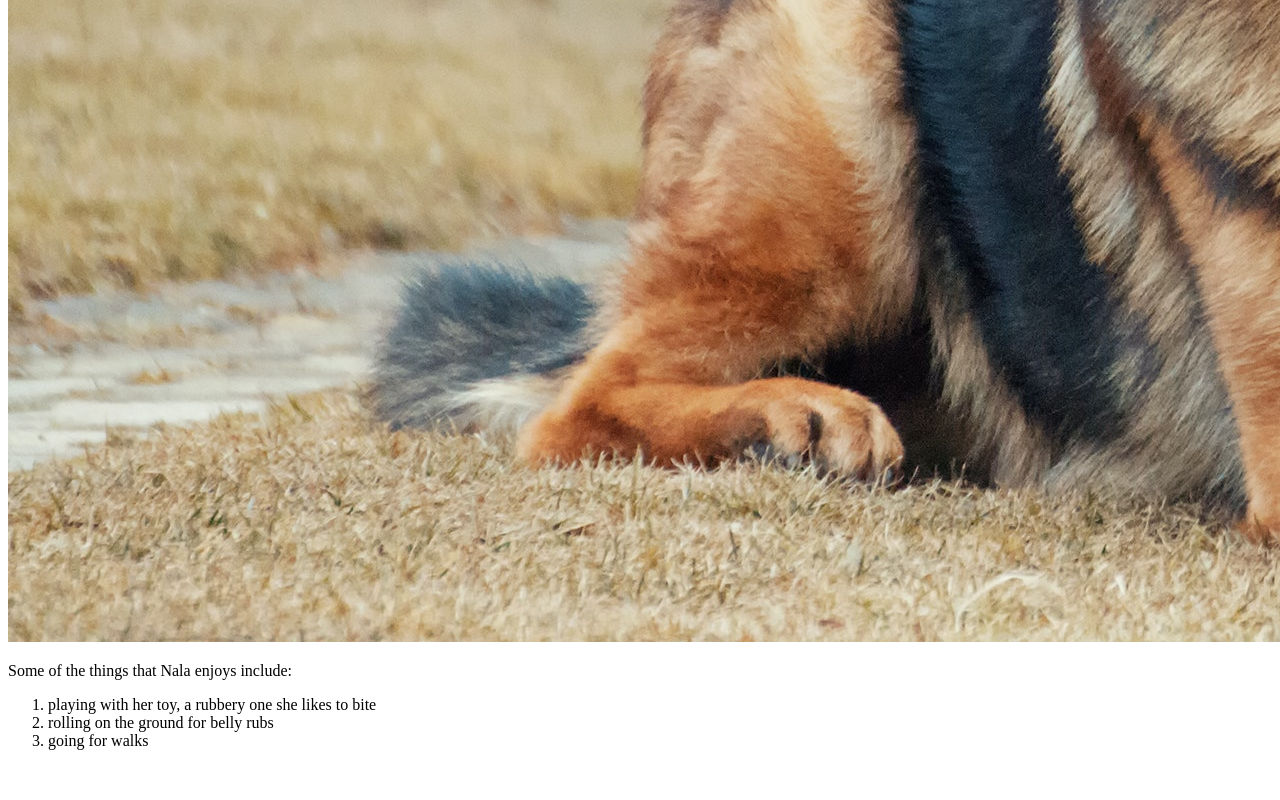
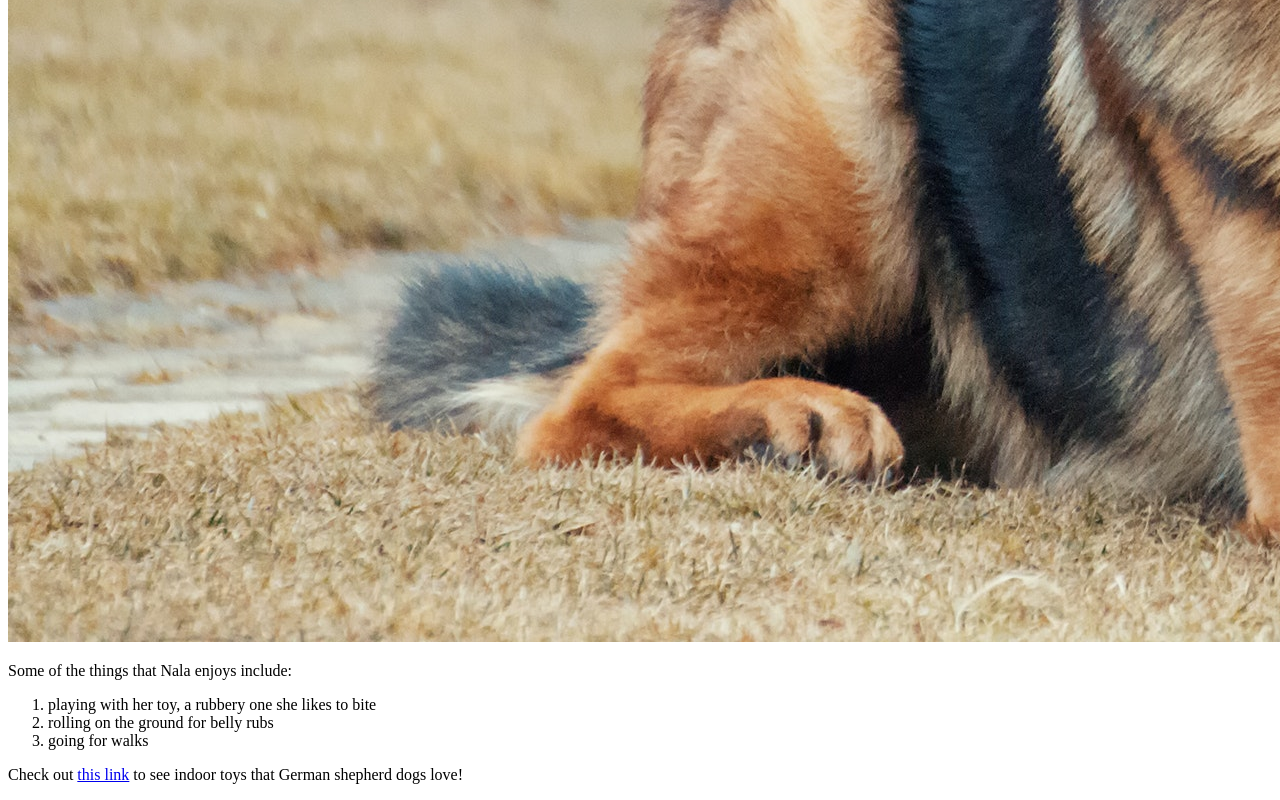
Before and after one commit to samoina-mbuguah/my-first-website, a plain HTML site: page pet-website.html in a window 1280 px wide. Shown: the part 1474-2274 px from the top of the page. Before the commit the page ends 2240 px from the top, so only its background shows below. Drawn offline with Linux system fonts and the light colour scheme.

Commit message:
This commit adds things my pet loves

```diff
--- a/pet-website.html
+++ b/pet-website.html
@@ -5,7 +5,7 @@
   </head>
   <body>
     <h1>This is my pet website</h1>
-    <p>If you are a pet lover like me, you probably know how much we consider pets as family. This is an ode to my pet, Nala. Nala is a feisty German shepherd. I find her shiny black coat to be very beautiful. I wish I had a photo to show, but she closely resembles the lovely canine in the image below. <img src="images/pexels-adam-kontor-333083.jpg" alt="Picture of a German Shepherd">
+    <p>If you are a pet lover like me, you probably know how much we consider pets as family. <strong>This is an ode to my pet, Nala</strong>.<br> Nala is a feisty German shepherd. I find her shiny black coat to be very beautiful. I wish I had a photo to show, but she closely resembles the lovely canine in the image below. <img src="images/pexels-adam-kontor-333083.jpg" alt="Picture of a German Shepherd">
     </p>
     <p>Some of the things that Nala enjoys include:
       <ol>
@@ -13,6 +13,7 @@
         <li>rolling on the ground for belly rubs</li>
         <li>going for walks</li>
       </ol>
+      Check out <a href="https://www.youtube.com/watch?v=C1QKvjgCw_4">this link</a> to see indoor toys that German shepherd dogs love!
     </p>
 
   </body>
```
